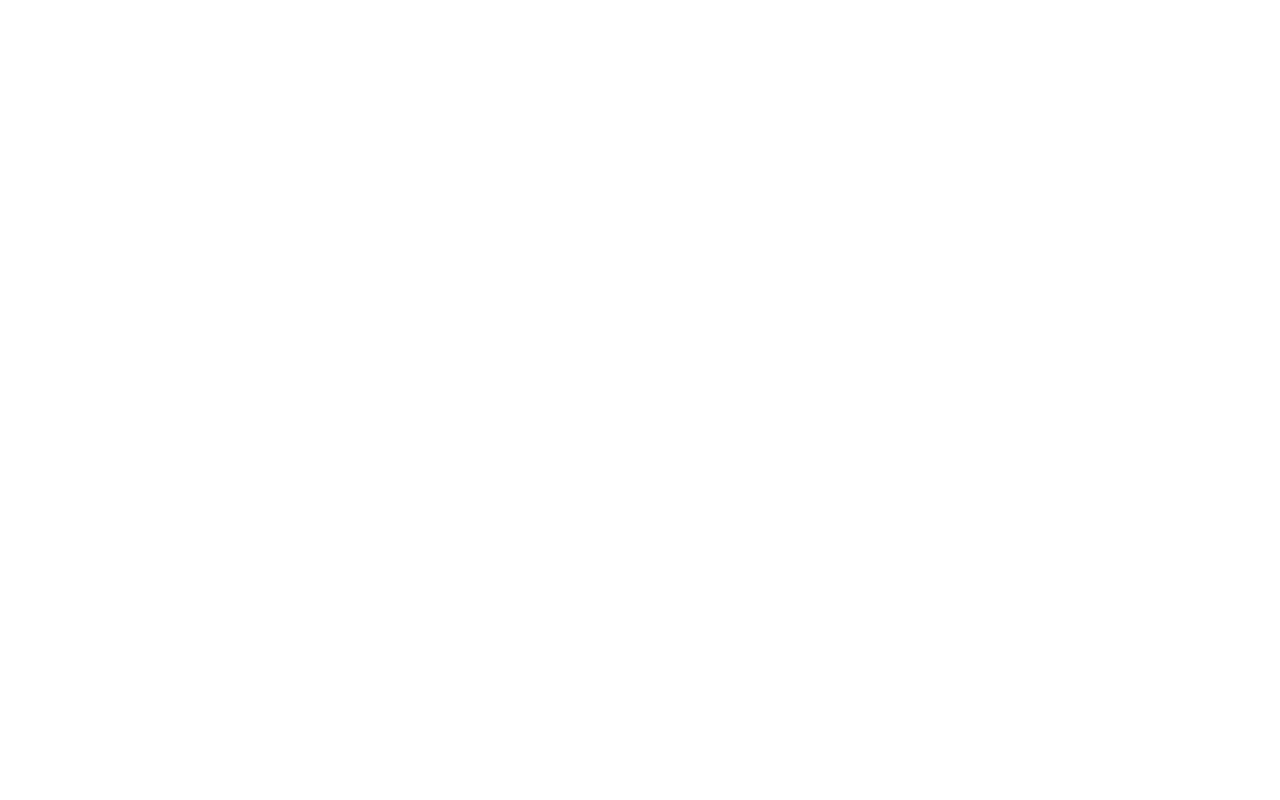
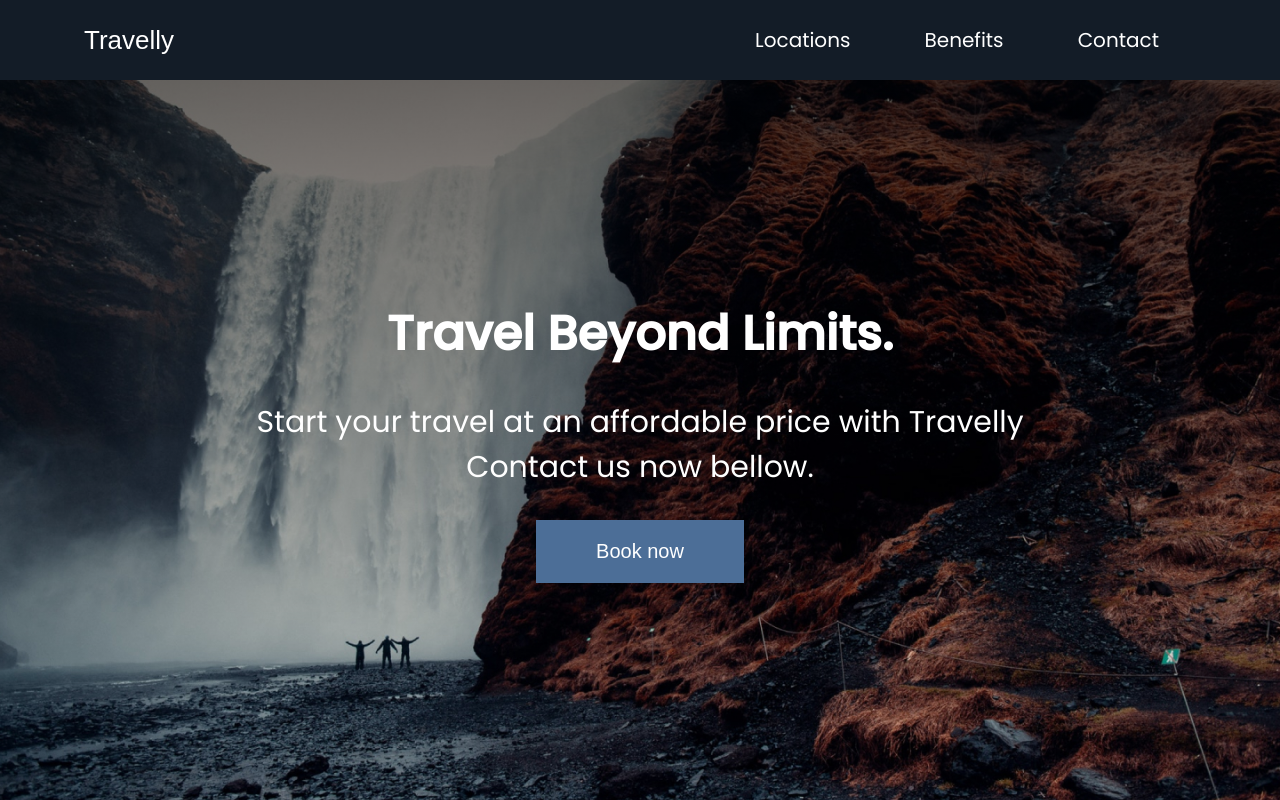
Before and after one commit to Patrycja-dz/Travelly, a plain HTML site: page index.html in a window 1280 px wide. Drawn offline with Linux system fonts and the light colour scheme; a web font is replaced by a local one.

Commit message:
created nav and hero section

```diff
--- a/index.html
+++ b/index.html
@@ -10,10 +10,34 @@
     <meta name="robots" content="index,follow">
     <link rel="icon" href="icons/airplane.svg">
     <link rel="stylesheet" href="style.css">
+    <link href="https://fonts.googleapis.com/css2?family=Pattaya&family=Poppins:wght@400;500&display=swap" rel="stylesheet">
     <title>Travelly | Travelling agency & consulting</title>
 </head>
 
 <body>
+    <header class="menu">
+        <nav class="menu__navigation">
+            <h1 class="menu__logo">Travelly</h1>
+            <ul class="menu__row">
+                <li class="menu__list">
+                    <a href="#locations" class="menu__link link">Locations</a>
+                </li>
+                <li class="menu__list">
+                    <a href="#benefits" class="menu__link link">Benefits</a>
+                </li>
+                <li class="menu__list">
+                    <a href="#contact" class="menu__link link">Contact</a>
+                </li>
+            </ul>
+        </nav>
+    </header>
+    <section class="hero">
+        <h2 class="hero__heading">Travel Beyond Limits.</h2>
+        <h3 class="hero__subheading">Start your travel at an affordable price with Travelly <br>Contact us now
+            bellow.
+        </h3>
+        <button class="hero__contactBtn">Book now</button>
+    </section>
 
 </body>
 
--- a/style.css
+++ b/style.css
@@ -1,8 +1,113 @@
-*{
+* {
     margin: 0;
     padding: 0;
     box-sizing: border-box;
 }
-html{
+
+html {
     font-size: 62.5%
 }
+
+body {
+    font-family: 'Poppins', sans-serif;
+}
+
+.menu__logo {
+    font-size: 2.6rem;
+    flex: 3 1 40rem;
+    font-family: 'Pattaya', sans-serif;
+    font-weight: 400;
+}
+
+p,
+input,
+label,
+li,
+button {
+    font-size: 2rem;
+}
+
+.menu__list {
+    font-size: 2rem;
+}
+
+.hero__heading {
+    font-size: 4.8rem;
+}
+
+.hero__subheading {
+    font-size: 3rem;
+    padding: 3rem;
+    font-weight: normal;
+}
+
+h4,
+h5 {
+    font-size: 2.8rem;
+}
+
+.link {
+    color: #fff;
+    text-decoration: none;
+}
+
+
+.menu {
+    color: #fff;
+    background-color: #131c27;
+
+}
+
+.menu__navigation {
+    display: flex;
+    width: 90%;
+    flex-wrap: wrap;
+    min-height: 10vh;
+    padding: 2rem;
+    margin: auto;
+    align-items: center;
+}
+
+.menu__row {
+    display: flex;
+    justify-content: space-around;
+    align-items: center;
+    flex: 1 1 40rem;
+    list-style: none;
+}
+
+.hero {
+    min-height: 90vh;
+    background-image: linear-gradient(rgba(0, 0, 0, 0.6), transparent), url("/Travelly/img/landing-page.jpg");
+    background-size: cover;
+    background-position: center;
+    color: #fff;
+    display: flex;
+    flex-direction: column;
+    justify-content: center;
+    align-items: center;
+    text-align: center;
+}
+
+.hero__contactBtn {
+    padding: 2rem 6rem;
+    background: #4c6e97;
+    color: #fff;
+    border: none;
+    font-size: 1.8;
+    cursor: pointer;
+}
+
+@media screen and (max-width: 932px) {
+    html {
+        font-size: 45%;
+    }
+
+    .menu__navigation {
+        text-align: center;
+    }
+
+    .menu__logo {
+        padding: 2rem;
+    }
+}
```
